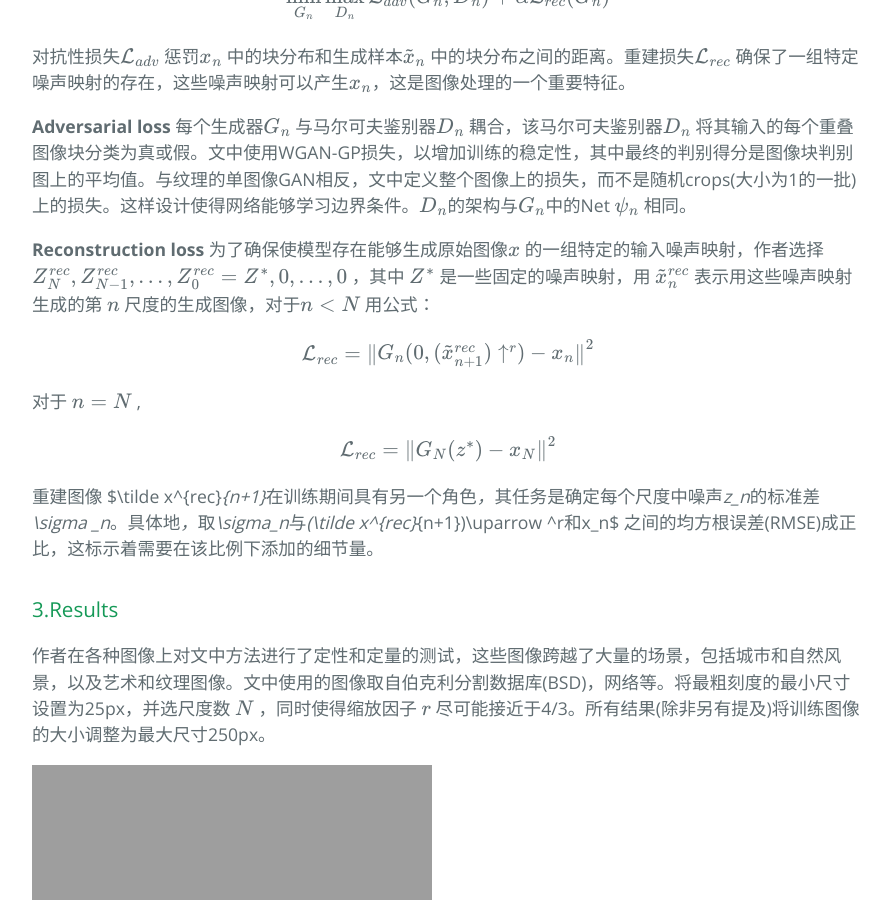
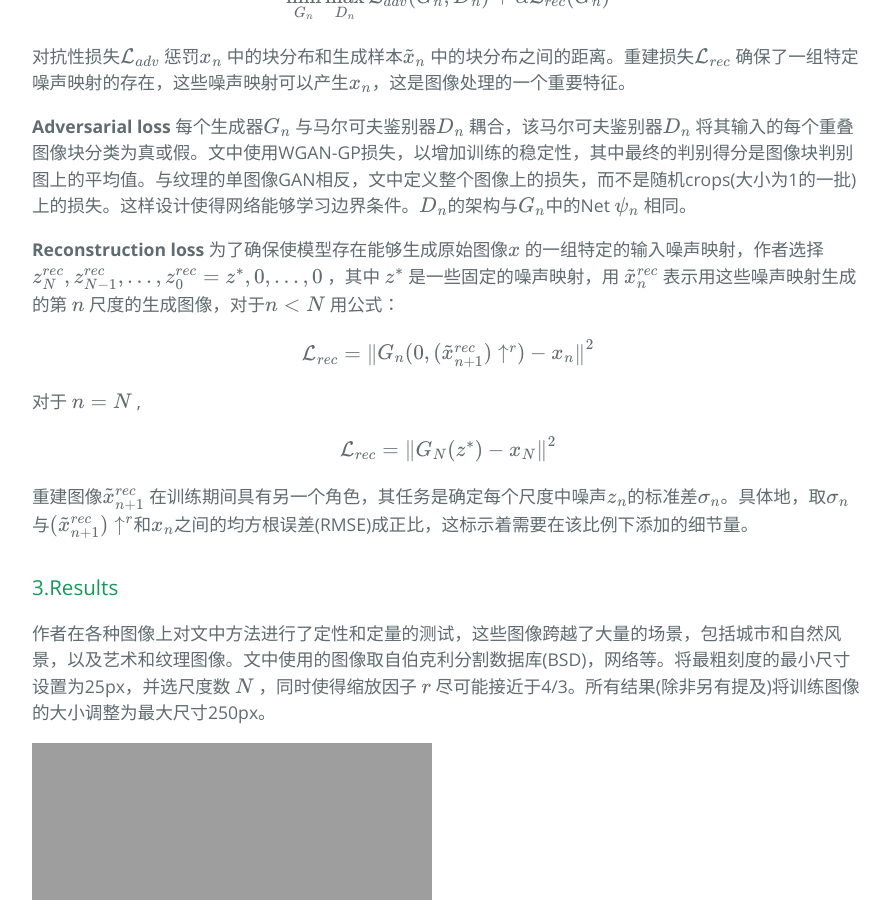
Before and after one commit to wonderly321/wonderly321.github.io, a Jekyll site: the page built from _posts/2019-11-3-SinGAN.md, in a window 1280 px wide and 900 px high, scrolled down 3704 px. Shown: the whole window, without its empty margins (192-1082 px from the left). Built offline with Jekyll 4.4.1, drawn with Linux system fonts in a browser that asks for light colours; formulas are drawn with MathJax 3.

Commit message:
update SinGAN lightly

```diff
--- a/_posts/2019-11-3-SinGAN.md
+++ b/_posts/2019-11-3-SinGAN.md
@@ -65,19 +65,15 @@ $$
 
 **Adversarial loss**  每个生成器$G_n$ 与马尔可夫鉴别器$D_n$ 耦合，该马尔可夫鉴别器$D_n$ 将其输入的每个重叠图像块分类为真或假。文中使用WGAN-GP损失，以增加训练的稳定性，其中最终的判别得分是图像块判别图上的平均值。与纹理的单图像GAN相反，文中定义整个图像上的损失，而不是随机crops(大小为1的一批)上的损失。这样设计使得网络能够学习边界条件。$D_n$的架构与$G_n$中的Net $\psi_n$ 相同。
 
-**Reconstruction loss** 为了确保使模型存在能够生成原始图像$x$ 的一组特定的输入噪声映射，作者选择 ${Z^{rec}_N, Z^{rec} _{N-1},...,Z^{rec}_0} = {Z^* ,0,...,0}$ ，其中 $Z^*$ 是一些固定的噪声映射，用 $\tilde x^{rec}_n$ 表示用这些噪声映射生成的第 $n$ 尺度的生成图像，对于$n < N$ 用公式：
+**Reconstruction loss** 为了确保使模型存在能够生成原始图像$x$ 的一组特定的输入噪声映射，作者选择 ${z^{rec}_N, z^{rec} _{N-1},...,z^{rec}_0} = {z^* ,0,...,0}$ ，其中 $z^*$ 是一些固定的噪声映射，用 $\tilde x^{rec}_n$ 表示用这些噪声映射生成的第 $n$ 尺度的生成图像，对于$n < N$ 用公式：
 
-$$
-\mathcal L_{rec} =  \begin{Vmatrix} G_n(0, (\tilde x^{rec}_{n+1})\uparrow^r) -x_n\end{Vmatrix}^2
-$$
+$$\mathcal L_{rec} =  \begin{Vmatrix} G_n(0, (\tilde x^{rec}_{n+1})\uparrow^r) -x_n\end{Vmatrix}^2 $$
 
 对于 $n = N$ ,
 
-$$
-\mathcal L_{rec} = \begin{Vmatrix} G_N(z^*)-x_N\end{Vmatrix} ^2
-$$
+$$ \mathcal L_{rec} = \begin{Vmatrix} G_N(z^*)-x_N \end{Vmatrix} ^2 $$
 
-重建图像 $\tilde x^{rec}_{n+1}$ 在训练期间具有另一个角色，其任务是确定每个尺度中噪声 $z_n$ 的标准差 $\sigma _n$。具体地，取 $\sigma_n$ 与 $(\tilde x^{rec}_{n+1})\uparrow ^r$ 和 $x_n$ 之间的均方根误差(RMSE)成正比，这标示着需要在该比例下添加的细节量。
+重建图像$\tilde x_{n+1}^{rec}$ 在训练期间具有另一个角色，其任务是确定每个尺度中噪声$z_n$的标准差$\sigma_n$。具体地，取$\sigma_n$与$(\tilde x_{n+1}^{rec})\uparrow^r$和$x_n$之间的均方根误差(RMSE)成正比，这标示着需要在该比例下添加的细节量。
 
 ### 3.Results
 
```
